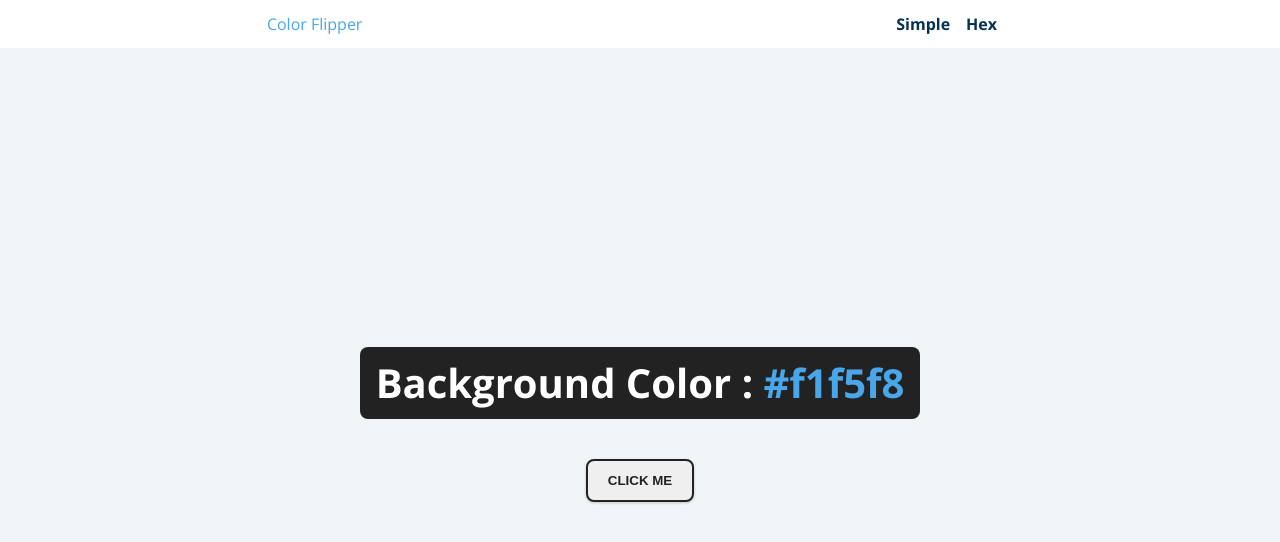
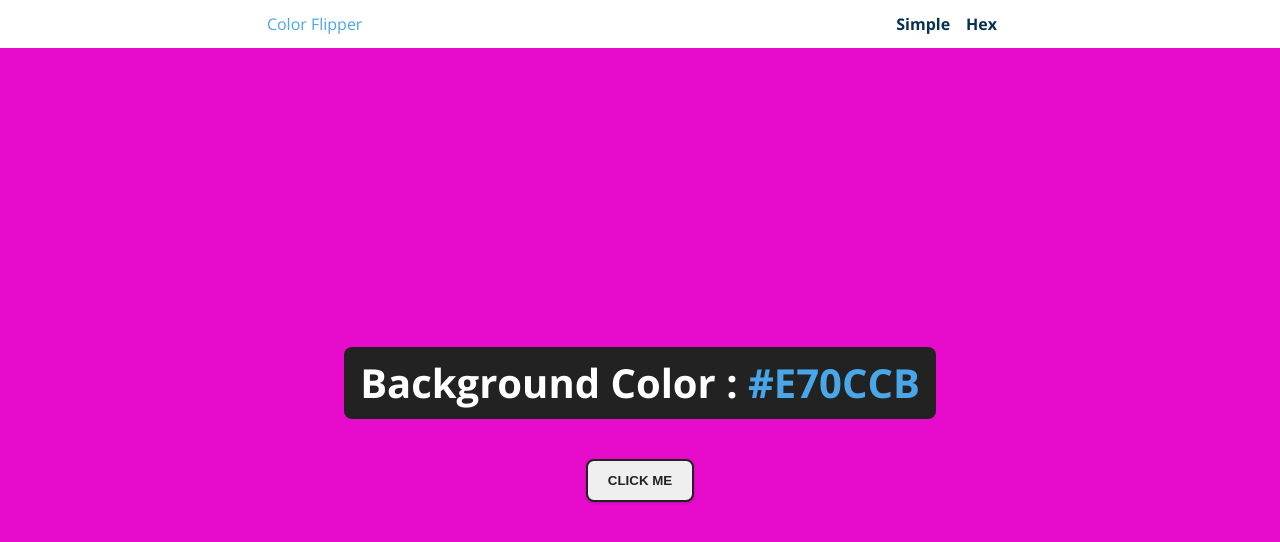
Before and after one commit to hoheesu/miniProject, a plain HTML site: page RohJunYoung/ColorFlipper/index.html in a window 1280 px wide. Both pictures are taken after a click on the button "CLICK ME". Drawn offline with nearby package versions, Linux system fonts and the light colour scheme.

Commit message:
feat: Create main page Hex mode

```diff
--- a/RohJunYoung/ColorFlipper/index.html
+++ b/RohJunYoung/ColorFlipper/index.html
@@ -30,7 +30,7 @@
     <main>
       <section class="main-color">
         <h2>Background Color :&nbsp</h2>
-        <span>#f1f5f8</span>
+        <span class="hex-code">#f1f5f8</span>
       </section>
       <button class="btn-click">CLICK ME</button>
     </main>
--- a/RohJunYoung/ColorFlipper/main.js
+++ b/RohJunYoung/ColorFlipper/main.js
@@ -0,0 +1,25 @@
+const btnEl = document.querySelector(".btn-click");
+const codeEl = document.querySelector(".hex-code");
+const mainEl = document.querySelector("main");
+
+const simpleColors = [
+  "Red",
+  "Orange",
+  "Yellow",
+  "Green",
+  "Blue",
+  "Indigo",
+  "Purple",
+];
+
+btnEl.addEventListener("click", function () {
+  // 16진법 숫자 6개 랜덤으로 고르기
+  let res = "#";
+  for (let i = 0; i < 6; i++) {
+    res += Math.floor(Math.random() * 15)
+      .toString(16)
+      .toUpperCase();
+  }
+  codeEl.textContent = res;
+  mainEl.style.backgroundColor = res;
+});
```
